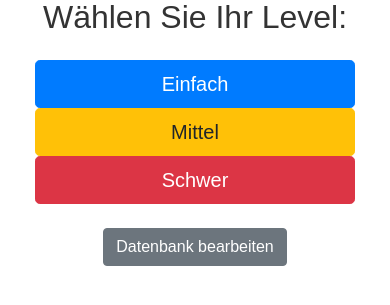
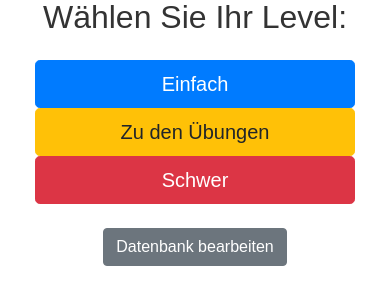
Before and after one commit to posudinmykola/FitnessApp, a Flask app: page / in a window 390 px wide. Shown: the part 154-459 px from the top of the page. Run offline with Flask 3, Linux system fonts and the light colour scheme; some libraries are stand-ins or nearby versions.

Commit message:
commit for smartphone - only our exercises

```diff
--- a/templates/index.html
+++ b/templates/index.html
@@ -12,11 +12,11 @@
         <h1>Willkommen zur Fitness App!</h1>
         <h2>Wählen Sie Ihr Level:</h2>
         <div class="row justify-content-center mt-4">
-            <div class="col-md-4">
+           <div class="col-md-4">
                 <a href="{{ url_for('level', level='einfach') }}" class="btn btn-primary btn-lg btn-block">Einfach</a>
             </div>
             <div class="col-md-4">
-                <a href="{{ url_for('level', level='mittel') }}" class="btn btn-warning btn-lg btn-block">Mittel</a>
+                <a href="{{ url_for('level', level='mittel') }}" class="btn btn-warning btn-lg btn-block">Zu den Übungen</a>
             </div>
             <div class="col-md-4">
                 <a href="{{ url_for('level', level='schwer') }}" class="btn btn-danger btn-lg btn-block">Schwer</a>
```
